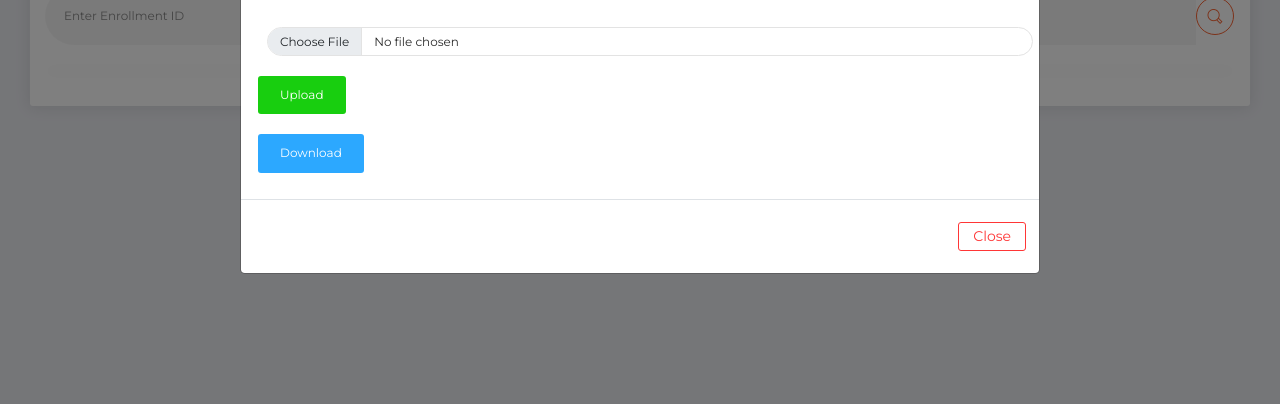
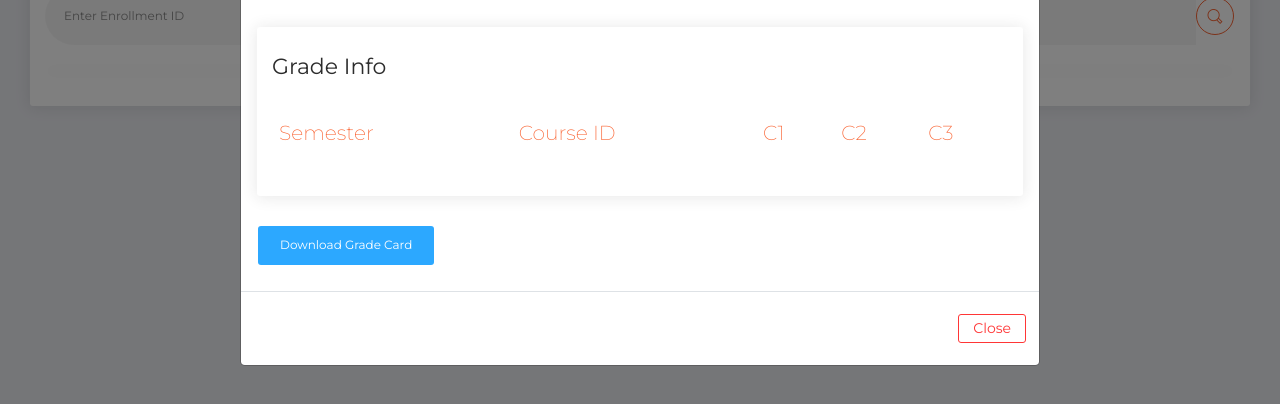
Before and after one commit to Cybertron-Avneesh/SE-frontend, a plain HTML site: page operating/student_corner.html in a window 1280 px wide. Both pictures are taken after a click on the button "GRADE CARD". Shown: the part 186-590 px from the top of the page. Drawn offline with nearby package versions, Linux system fonts and the light colour scheme; files that its build step writes are made by us from their sources.

Commit message:
Grade card frontend edited

```diff
--- a/operating/student_corner.html
+++ b/operating/student_corner.html
@@ -349,11 +349,40 @@
               <i class="fa fa-user-circle"></i>
               <span class="currEnrollID"></span>
             </h3>
-            <div>
-              <input type="file" value="" class="form-control btn-primary" style="margin:10px;" placeholder="Upload">
-              <button class="btn btn-success">Upload</button>
+            <div class="card">
+              <div class="card-header">
+                  <h5 class="card-title">
+                      Grade Info
+                  </h5>
+              </div>
+              <div class="card-body">
+                  <div class="table-responsive">
+                      <table class="table">
+                          <thead class="text-primary">
+                              <th>
+                                  Semester
+                              </th>
+                              <th>
+                                  Course ID
+                              </th>
+                              <th>
+                                  C1
+                              </th>
+                              <th>
+                                  C2
+                              </th>
+                              <th>
+                                  C3
+                              </th>
+                          </thead>
+                          <tbody id="gradeList">
+
+                          </tbody>
+                      </table>
+                  </div>
+              </div>
             </div>
-            <button type="button" class="btn btn-info" data-dismiss="modal" onclick="printDiv('detailCard')">Download</button>
+            <button type="button" class="btn btn-info" data-dismiss="modal" onclick="printDiv('detailCard')">Download Grade Card</button>
           </div>
           <div class="modal-footer">
             <button type="button" class="btn btn-outline-danger btn-sm" data-dismiss="modal">Close</button>
```
